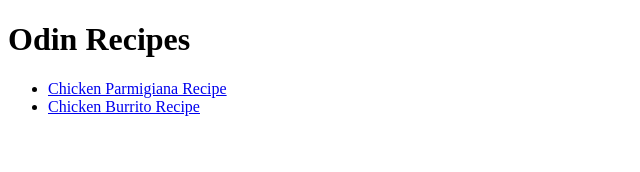
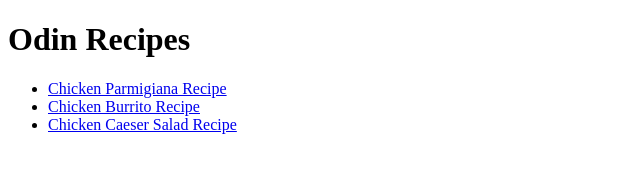
Before and after one commit to KenTottszer/odin-recipes, a plain HTML site: page index.html in a window 1280 px wide. Shown: the whole page, without its empty margins (0-640 px from the left). Drawn offline with Linux system fonts and the light colour scheme.

Commit message:
Edit chicken-caeser-salad.html link

```diff
--- a/index.html
+++ b/index.html
@@ -9,6 +9,7 @@
     <ul>
         <li><a href="./recipes/chicken-parmi.html">Chicken Parmigiana Recipe</a></li>
         <li><a href="./recipes/chicken-burrito.html">Chicken Burrito Recipe</a></li>
+        <li><a href="./recipes/chicken-caeser-salad.html">Chicken Caeser Salad Recipe</a></li>
     </ul>
 
 </body>
```
